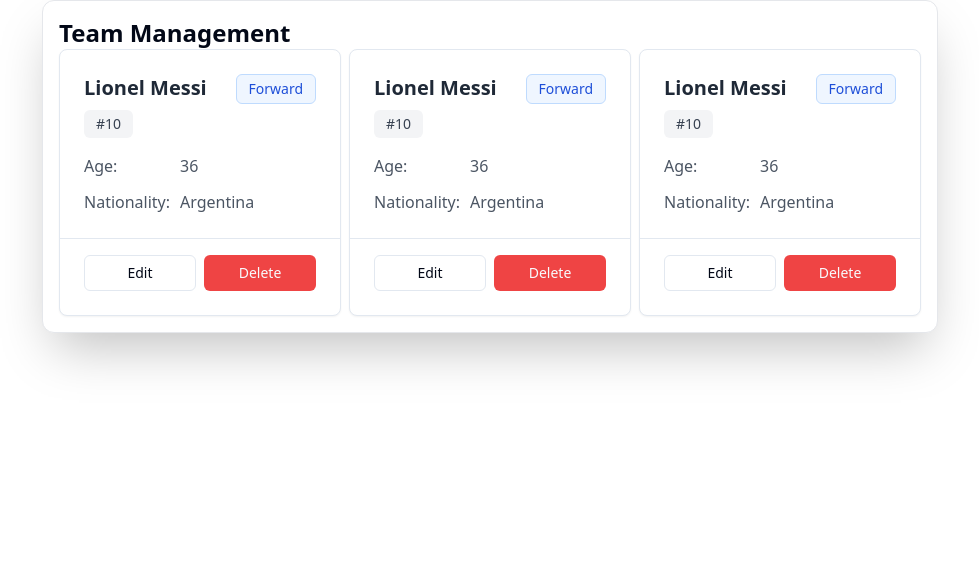
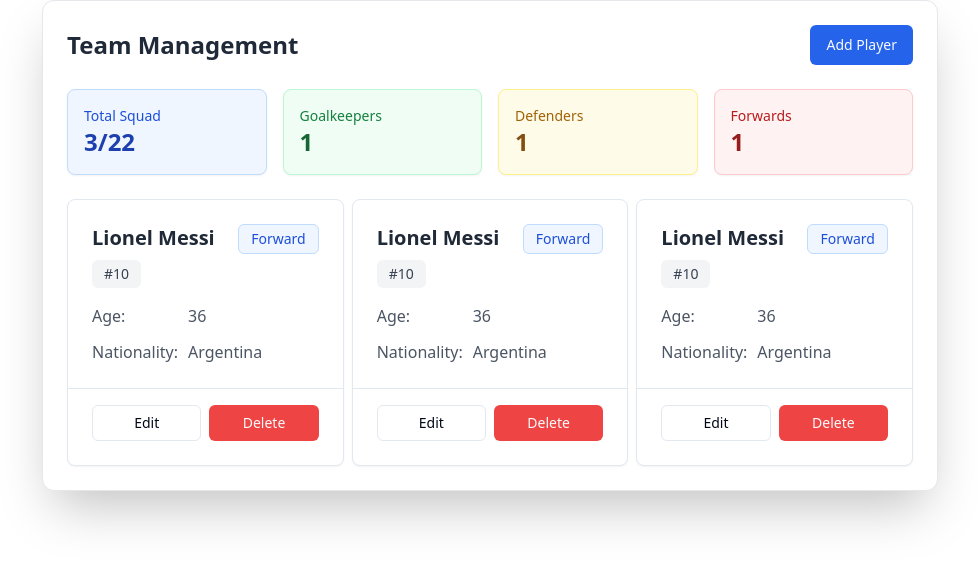
Before and after one commit to Saheel-Mahzz/Football-Team-Management, a React (Vite) app: page / in a window 1280 px wide. Shown: the top 564 px of the page, without its empty margins (150-1129 px from the left). Built offline with nearby package versions, Linux system fonts and the light colour scheme.

Commit message:
feat: added a dialog to open team form

```diff
--- /dev/null
+++ b/src/pages/team/components/TeamHeader.tsx
@@ -0,0 +1,46 @@
+import { Button } from '@/components/ui/button'
+import { Card } from '@/components/ui/card'
+import { Dialog, DialogContent, DialogTrigger } from '@/components/ui/dialog'
+import TeamForm from './TeamForm'
+
+export default function TeamHeader() {
+  return (
+    <>
+     <div className="flex justify-between items-center mb-6">
+    <h2 className="text-2xl font-semibold text-gray-800">Team Management</h2>
+    <Dialog>
+        <DialogTrigger>
+    <Button className="bg-blue-600 hover:bg-blue-700">
+      Add Player
+    </Button>
+    </DialogTrigger>
+    <DialogContent>
+        <TeamForm/>
+    </DialogContent>
+    </Dialog>
+  </div>
+
+<div className="grid grid-cols-2 md:grid-cols-4 gap-4 mb-6">
+  <Card className="bg-blue-50 border-blue-200 p-4">
+    <div className="text-sm text-blue-700">Total Squad</div>
+    <div className="text-2xl font-bold text-blue-800">3/22</div>
+  </Card>
+
+  <Card className="bg-green-50 border-green-200 p-4">
+    <div className="text-sm text-green-700">Goalkeepers</div>
+    <div className="text-2xl font-bold text-green-800">1</div>
+  </Card>
+
+  <Card className="bg-yellow-50 border-yellow-200 p-4">
+    <div className="text-sm text-yellow-700">Defenders</div>
+    <div className="text-2xl font-bold text-yellow-800">1</div>
+  </Card>
+
+  <Card className="bg-red-50 border-red-200 p-4">
+    <div className="text-sm text-red-700">Forwards</div>
+    <div className="text-2xl font-bold text-red-800">1</div>
+  </Card>
+</div>
+</>
+  )
+}
--- a/src/pages/team/index.tsx
+++ b/src/pages/team/index.tsx
@@ -1,14 +1,11 @@
 import TeamGrid from "./components/TeamGrid";
+import TeamHeader from "./components/TeamHeader";
 
 export default function Team() {
   return (
-<div className="flex flex-col w-full max-w-4xl mx-auto bg-white  rounded-xl shadow-2xl border border-gray-200 p-4">
-<h2 className="text-2xl font-semibold">Team Management</h2>
-
-
-      {/* <PlayerForm/>
-       */}
-       <TeamGrid/>
-    </div>
+<div className="flex flex-col w-full max-w-4xl mx-auto bg-white rounded-xl shadow-2xl border border-gray-200 p-6">
+<TeamHeader/>
+  <TeamGrid />
+</div>
   )
 }
```
